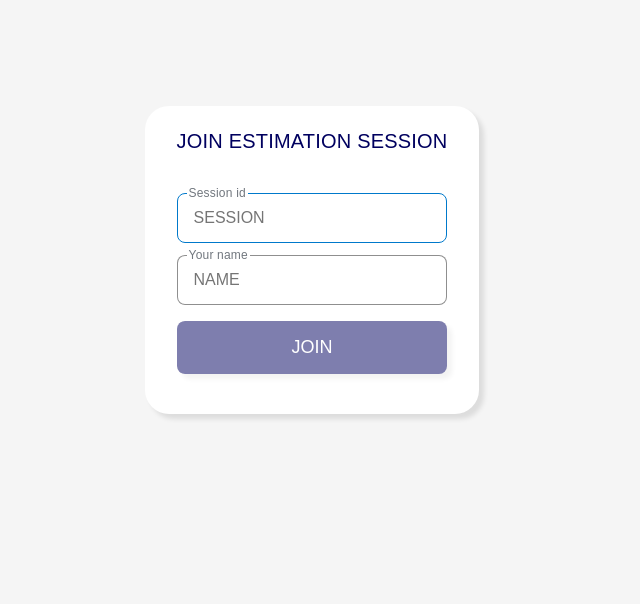
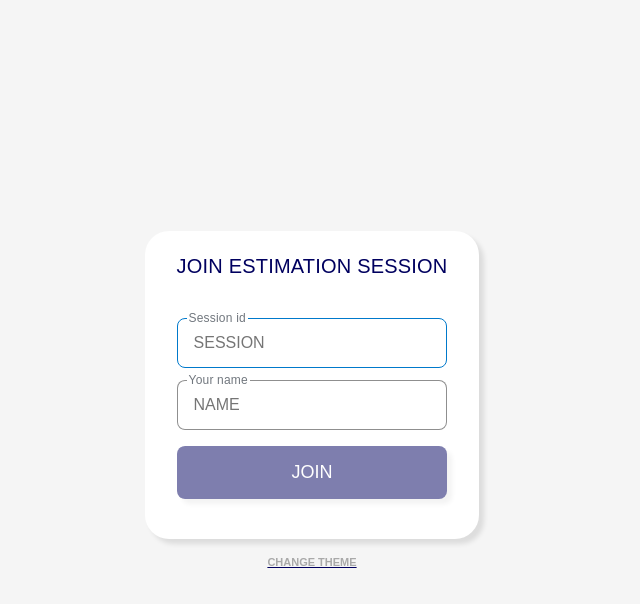
Before and after one commit to Steffra/estimate.cards, a Nuxt app: page /join in a window 1280 px wide. Shown: the top 604 px of the page, without its empty margins (328-968 px from the left). Built offline with nearby package versions, Linux system fonts and the light colour scheme.

Commit message:
add theme selector to all pages

```diff
--- a/components/DefaultLayout.vue
+++ b/components/DefaultLayout.vue
@@ -1,20 +1,23 @@
 <template>
-    <div class="wrapper">
+    <div class="layout-wrapper">
         <div class="content">
             <slot></slot>
         </div>
+        <ThemeSelector />
     </div>
 </template>
 
 <style scoped>
-.wrapper {
+.layout-wrapper {
     padding: 1rem;
 
     @media (width >=480px) {
         display: flex;
+        flex-direction: column;
         justify-content: center;
         align-items: center;
         height: calc(100dvh - 2rem);
+        gap: 1rem;
     }
 }
 
@@ -30,7 +33,6 @@
         box-shadow: var(--box-shadow-default);
         border-radius: var(--layout-border-radius);
         padding: 0.5rem 2rem 2.5rem 2rem;
-        margin-bottom: 35dvh;
     }
 }
 </style>
--- a/components/ThemeSelector.vue
+++ b/components/ThemeSelector.vue
@@ -13,6 +13,16 @@ const closeDropdown = () => {
     isDropdownOpen.value = false
 }
 
+onBeforeMount(() => {
+    const theme = localStorage.getItem('theme')
+    if (theme) {
+        document.documentElement.setAttribute('theme', theme);
+        selectedTheme.value = theme
+    } else {
+        document.documentElement.setAttribute('theme', 'Aldi');
+        localStorage.setItem('theme', 'Aldi');
+    }
+})
 defineExpose({
     closeDropdown
 })
@@ -21,7 +31,7 @@ defineExpose({
 
 <template>
     <div class="wrapper">
-        <button @click.stop="isDropdownOpen = !isDropdownOpen">CHANGE THEME</button>
+        <button @click.stop="isDropdownOpen = !isDropdownOpen"> CHANGE THEME </button>
         <div class="theme-selector">
             <ul v-show="isDropdownOpen" class="themes">
                 <li v-for="theme in themes" :key="theme" :class="{
--- a/nuxt.config.ts
+++ b/nuxt.config.ts
@@ -11,5 +11,7 @@ export default defineNuxtConfig({
       viewport: 'width=device-width, initial-scale=1',
     }
   },
-  compatibilityDate: '2024-11-19'
+  compatibilityDate: '2024-11-19',
+  //disable ssr untill theme selector is implemented
+  ssr: false
 })
```
